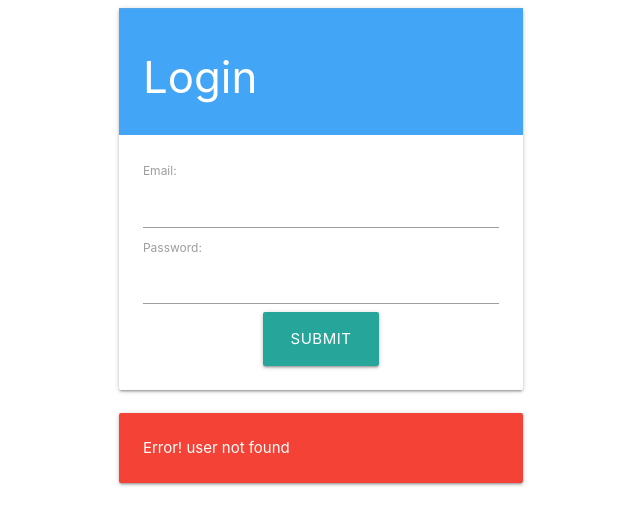
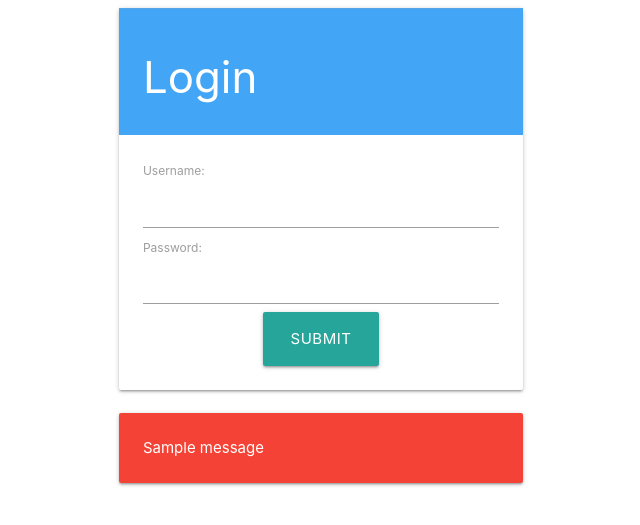
Before and after one commit to jrijul1201/Groupiee-DevJams21-GDSC, a Flask app: page /login in a window 1280 px wide. Shown: the top 525 px of the page, without its empty margins (319-959 px from the left). Run offline with Flask 2, Linux system fonts and the light colour scheme; one stand-in notice (Sample message) is shown; some libraries are stand-ins or nearby versions.

Commit message:
Add flash messages

```diff
--- a/app.py
+++ b/app.py
@@ -44,6 +44,7 @@ def register():
 
     return render_template("signup.html")
 
+#TODO: Add a check for whether user is logged in
 # The login page
 @app.route('/login', methods = ['GET', 'POST'])
 def login():
@@ -51,12 +52,17 @@ def login():
         username = request.form.get('uname')
         pwd_candidate = request.form.get('pwd')
 
-        pwd = mongo.db.user_info.find_one({'username' : username})
+        user_data = mongo.db.user_info.find_one({'username' : username})
+        pwd = user_data.get('password')
 
         if sha256_crypt.verify(pwd_candidate, pwd):
             session['username'] = username
             session['logged_in'] = True
             return redirect(url_for('index'))
+
+        else:
+            app.logger.info("Login failed")
+            flash(message="Incorrect username or password", category='error')
 
 
 
--- /dev/null
+++ b/templates/includes/_messages.html
@@ -0,0 +1,15 @@
+{% with messages = get_flashed_messages(with_categories=true) %}
+  {% if messages %}
+    {% for category, message in messages %}
+    <div class="alert alert-{{category}}">{{ message }}</div>
+    {% endfor %}
+  {% endif %}
+{% endwith %}
+
+{% if error %}
+<div class="alert alert-danger">{{error}}</div>
+{% endif %}
+
+{% if msg %}
+<div class="alert alert-danger">{{msg}}</div>
+{% endif %}
--- a/templates/login.html
+++ b/templates/login.html
@@ -24,8 +24,8 @@
                 <form action="" method="post">
                     <div class="card-content">
                         <div class="form-field">
-                        <label for="email">Email:</label>
-                        <input type="email" id="uname" name="uname">
+                            <label for="email">Username:</label>
+                            <input type="text" id="uname" name="uname">
                         </div>
                         <div class="form-field">
                             <label for="password" >Password:</label>
@@ -46,7 +46,7 @@
         <div id="err" class="col s12 m4 offset-m4">
             <div class="card red white-text">
                 <div class="card-content">
-                    Error! user not found
+                    {% include 'includes/_messages.html' %}
                 </div>
                 </div>
         </div>
--- a/templates/signup.html
+++ b/templates/signup.html
@@ -16,7 +16,7 @@
     <!--SignUp form-->
     <div class="row">
         <div id='form' class="col s12 m4 offset-m4">
-            <form action="" method="post">
+            <form action="" method="post" enctype="multipart/form-data">
             <div class="card">
                 <div class="card-action blue lighten-1 white-text">
                     <h3>SignUp</h3>
@@ -48,7 +48,7 @@
                     </div>
                     <div class="form-field">
                         <label for="profile_image">Profile Pic:</label>
-                        <input type="file" name="profile_image">
+                        <input type="file" name="profile_image" enctype >
                     </div>
                     <div class="form-field center">
                         <button type="submit" id="submitbtn" onclick="signup()"
```
Lines whose indentation alone changed are shown as unchanged.
